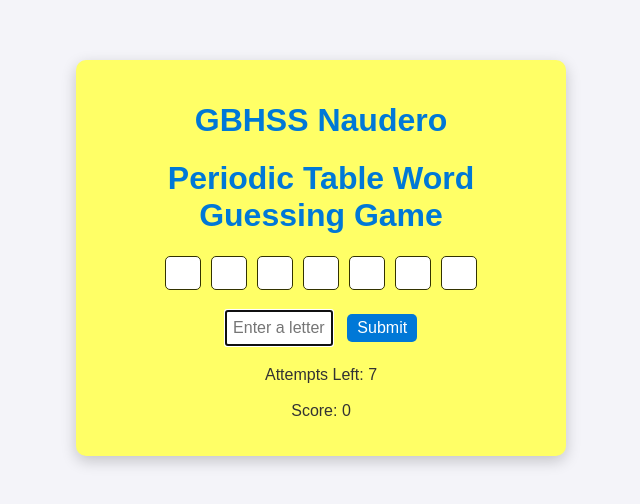
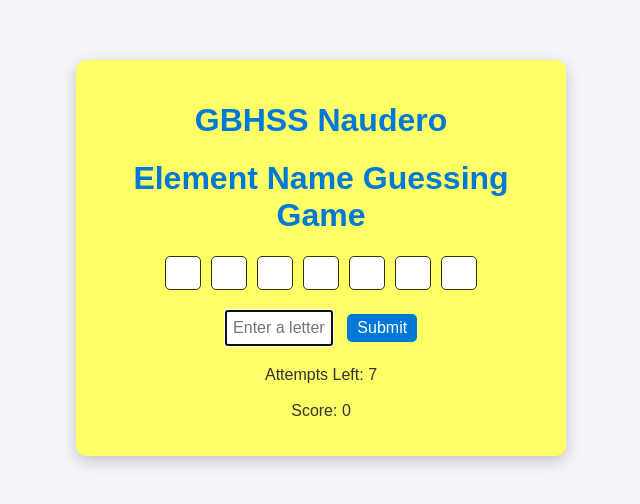
Before and after one commit to safdarhussainmangnejo/science-game, a plain HTML site: page index.html in a window 1280 px wide. Shown: the part 142-646 px from the top of the page, without its empty margins (319-959 px from the left). Drawn offline with Linux system fonts and the light colour scheme.

Commit message:
Update index.html

```diff
--- a/index.html
+++ b/index.html
@@ -9,7 +9,7 @@
 <body>
   <div class="game-container">
     <h1>GBHSS Naudero</h1>
-    <h1>Periodic Table Word Guessing Game</h1>
+    <h1>Element Name Guessing Game</h1>
     <div id="word-container" class="word-container"></div>
     <div class="input-section">
       <input type="text" id="letter-input" maxlength="1" placeholder="Enter a letter" />
```
